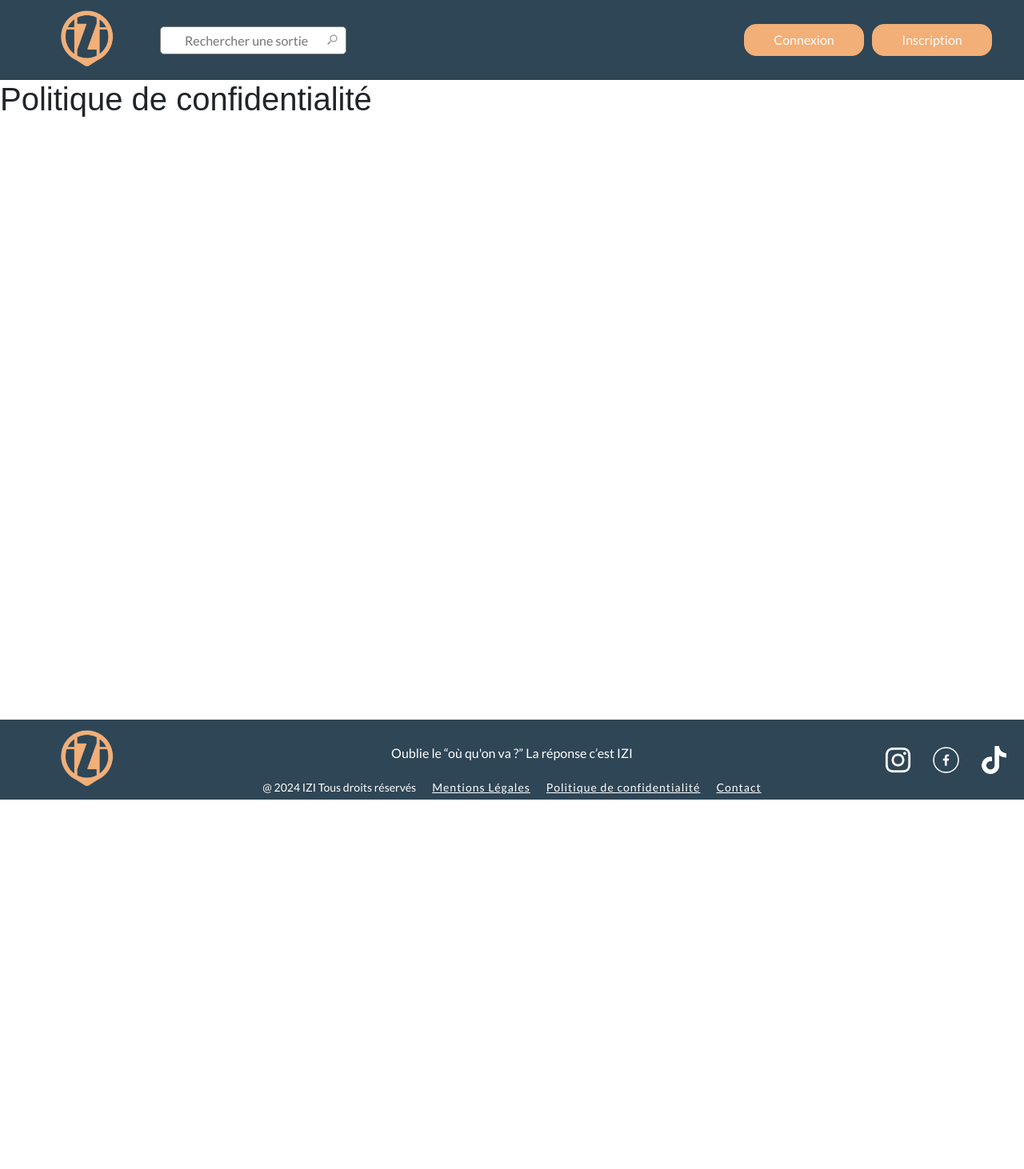
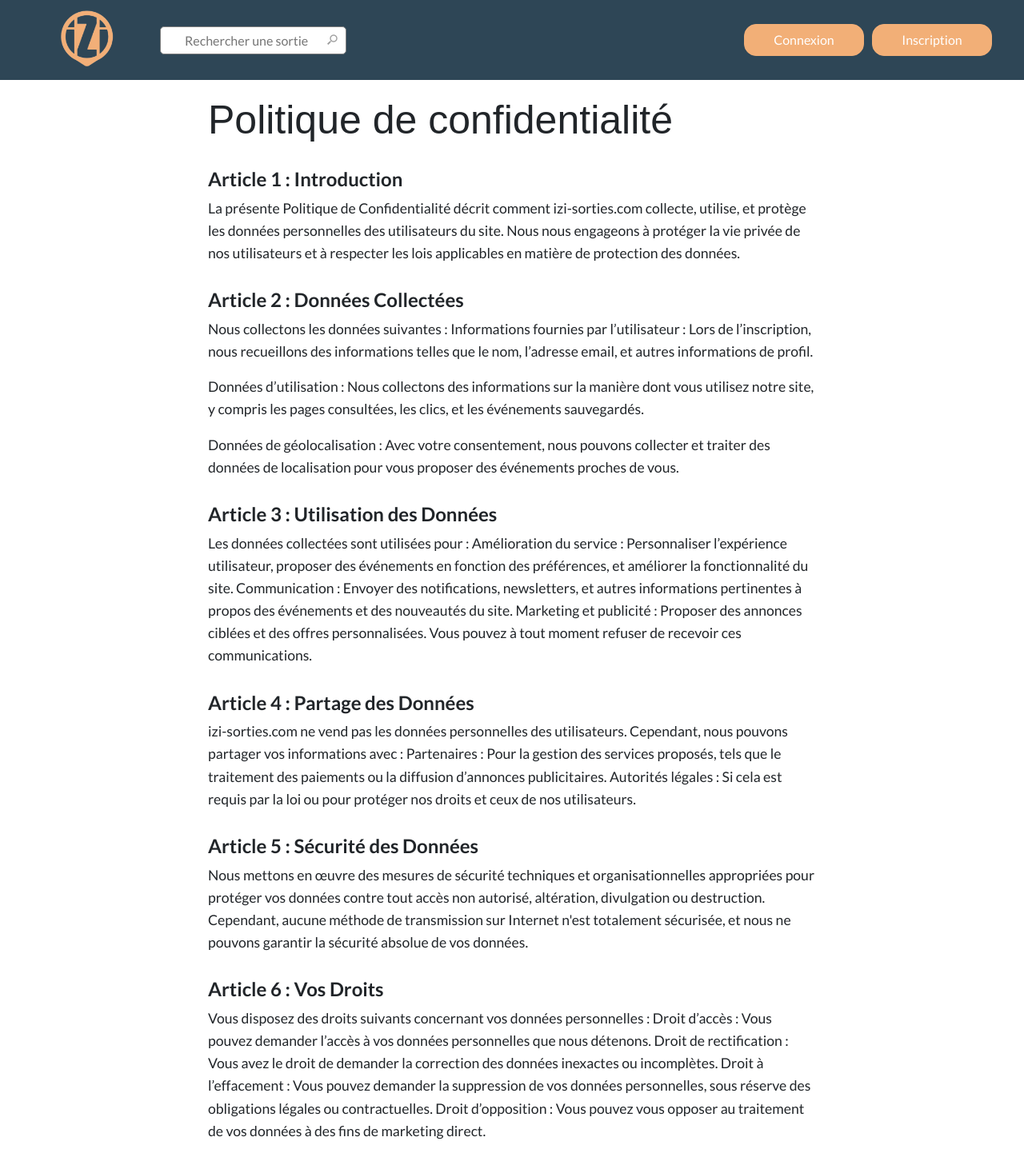
Before and after one commit to SosoIZI/IZISorties-frontend, a Next.js app: page /Politique in a window 1280 px wide. Shown: the top 1462 px of the page at 80% size. Before the commit the page ends 1005 px from the top, so only its background shows below. Built offline with nearby package versions, Linux system fonts and the light colour scheme.

Commit message:
mentions

```diff
--- a/components/MentionsLegales.js
+++ b/components/MentionsLegales.js
@@ -1,6 +1,3 @@
-
-import Header from'./Header'
-import Footer from './Footer';
 
 
     function MentionsLegales() {
--- a/components/Politique.js
+++ b/components/Politique.js
@@ -1,19 +1,131 @@
+import styles from "../styles/Politiques.module.css";
 
-import Header from'./Header'
-import Footer from './Footer';
+function Politique() {
+  return (
+    <div className={styles.container}>
+      <h1>Politique de confidentialité</h1>
+      <div className={styles.article}>
+        <h4 className={styles.articleTitle}>Article 1 : Introduction</h4>
+        <p>
+          La présente Politique de Confidentialité décrit comment izi-sorties.com collecte,
+          utilise, et protège les données personnelles des utilisateurs du site. Nous nous
+          engageons à protéger la vie privée de nos utilisateurs et à respecter les lois
+          applicables en matière de protection des données.
+        </p>
+      </div>
+
+      <div className={styles.article}>
+        <h4 className={styles.articleTitle}>Article 2 : Données Collectées</h4>
+        <p>
+          Nous collectons les données suivantes : Informations fournies par l’utilisateur : Lors
+          de l’inscription, nous recueillons des informations telles que le nom, l’adresse
+          email, et autres informations de profil.
+        </p>
+        <p>
+          Données d’utilisation : Nous collectons des informations sur la manière dont vous
+          utilisez notre site, y compris les pages consultées, les clics, et les événements
+          sauvegardés.
+        </p>
+        <p>
+          Données de géolocalisation : Avec votre consentement, nous pouvons collecter et
+          traiter des données de localisation pour vous proposer des événements proches de vous.
+        </p>
+      </div>
 
 
+      <div className={styles.article}>
+        <h4 className={styles.articleTitle}>  Article 3 : Utilisation des Données</h4>
+        <p>
 
-    function Politique() {
-      return (
-        <div >
+Les données collectées sont utilisées pour :
+Amélioration du service : Personnaliser l’expérience utilisateur, proposer des événements en
+fonction des préférences, et améliorer la fonctionnalité du site.
+Communication : Envoyer des notifications, newsletters, et autres informations pertinentes à
+propos des événements et des nouveautés du site.
+Marketing et publicité : Proposer des annonces ciblées et des offres personnalisées. Vous
+pouvez à tout moment refuser de recevoir ces communications.
+</p>
+</div>
 
-          <div >
-            <div>
-              <h1>Politique de confidentialité </h1> </div>
+<div className={styles.article}>
+        <h4 className={styles.articleTitle}>  Article 4 : Partage des Données</h4>
+        <p>
 
-          </div>
-        </div>
-      );
-    }
-    export default Politique;
+izi-sorties.com ne vend pas les données personnelles des utilisateurs. Cependant, nous
+pouvons partager vos informations avec :
+Partenaires : Pour la gestion des services proposés, tels que le traitement des paiements ou la
+diffusion d’annonces publicitaires.
+Autorités légales : Si cela est requis par la loi ou pour protéger nos droits et ceux de nos
+utilisateurs.
+</p>
+</div>
+
+
+<div className={styles.article}>
+        <h4 className={styles.articleTitle}> Article 5 : Sécurité des Données</h4>
+        <p>
+
+Nous mettons en œuvre des mesures de sécurité techniques et organisationnelles appropriées
+pour protéger vos données contre tout accès non autorisé, altération, divulgation ou
+destruction. Cependant, aucune méthode de transmission sur Internet n'est totalement
+sécurisée, et nous ne pouvons garantir la sécurité absolue de vos données.
+</p>
+</div>
+
+<div className={styles.article}>
+        <h4 className={styles.articleTitle}> Article 6 : Vos Droits</h4>
+        <p>
+
+
+Vous disposez des droits suivants concernant vos données personnelles :
+Droit d’accès : Vous pouvez demander l’accès à vos données personnelles que nous détenons.
+Droit de rectification : Vous avez le droit de demander la correction des données inexactes ou
+incomplètes.
+Droit à l’effacement : Vous pouvez demander la suppression de vos données personnelles, sous
+réserve des obligations légales ou contractuelles.
+Droit d’opposition : Vous pouvez vous opposer au traitement de vos données à des fins de
+marketing direct.
+</p>
+</div>
+
+<div className={styles.article}>
+        <h4 className={styles.articleTitle}> Article 7 : Cookies</h4>
+        <p>
+
+
+Le site utilise des cookies pour améliorer l’expérience utilisateur. Les cookies sont de petits
+fichiers texte placés sur votre appareil. Vous pouvez contrôler l'utilisation des cookies via les
+paramètres de votre navigateur. Toutefois, la désactivation des cookies peut affecter le
+fonctionnement de certaines parties du site.
+</p>
+</div>
+
+<div className={styles.article}>
+        <h4 className={styles.articleTitle}>
+        Article 8 : Modifications de la Politique de Confidentialité</h4>
+        <p>
+
+
+Nous pouvons modifier cette Politique de Confidentialité à tout moment. Les utilisateurs seront
+informés des modifications via le site ou par email. En continuant à utiliser le site après ces
+modifications, vous acceptez la nouvelle version de la Politique de Confidentialité.
+</p>
+</div>
+
+
+<div className={styles.article}>
+        <h4 className={styles.articleTitle}>
+
+Article 9 : Contact</h4>
+        <p>
+
+Pour toute question relative à cette Politique de Confidentialité ou pour exercer vos droits, vous
+pouvez nous contacter à : contact@izi-sorties.com.
+
+</p>
+</div>
+</div>
+  );
+}
+
+export default Politique;
--- a/reducers/user.js
+++ b/reducers/user.js
@@ -26,8 +26,16 @@ export const userSlice = createSlice({
         state.value.username = null;
         state.value.email = null;
       },
+
+
+
+
+
+
+
+
     },
   });
 
-  export const { signIn, signUp, logout } = userSlice.actions;
+  export const { signIn, signUp, logout,removeUser } = userSlice.actions;
   export default userSlice.reducer;
--- /dev/null
+++ b/styles/Politiques.module.css
@@ -0,0 +1,45 @@
+
+/* Style général pour le conteneur */
+.container {
+    padding: 20px;
+    max-width: 800px;
+    margin: 0 auto;
+  }
+
+  /* Style pour le titre principal */
+  .h1 {
+    text-align: center;
+    margin-bottom: 40px;
+  }
+
+  /* Style pour les articles */
+  .article {
+    margin-bottom: 20px;
+    line-height: 1.6;
+    font-size: 1.1rem;
+  }
+
+  /* Saut de ligne entre chaque article */
+  .articleTitle {
+    font-weight: bold;
+    margin-top: 30px;
+  }
+
+  /* Style pour les sous-titres */
+  .h4 {
+    margin-bottom: 20px;
+  }
+
+  @media (max-width: 600px) {
+    .container {
+      padding: 15px;
+    }
+
+   .h1 {
+      font-size: 1.5rem;
+    }
+
+    .article {
+      font-size: 1rem;
+    }
+  }
--- a/styles/globals.css
+++ b/styles/globals.css
@@ -17,14 +17,14 @@ body {
 h2 {
   font-family: "Schabo-Condensed", sans-serif;
   color: #2E4656;
-  font-size: 50px;
+  font-size: 50px !important;
   font-weight: lighter;
 }
 
 h1 {
   font-family: "Schabo-Condensed", sans-serif;
   color: #2E4656;
-  font-size: 50px;
+  font-size: 50px!important;
   font-weight: lighter;
 }
 
```
Also changed, not shown: components/Header.js (+122 -62 lines).
